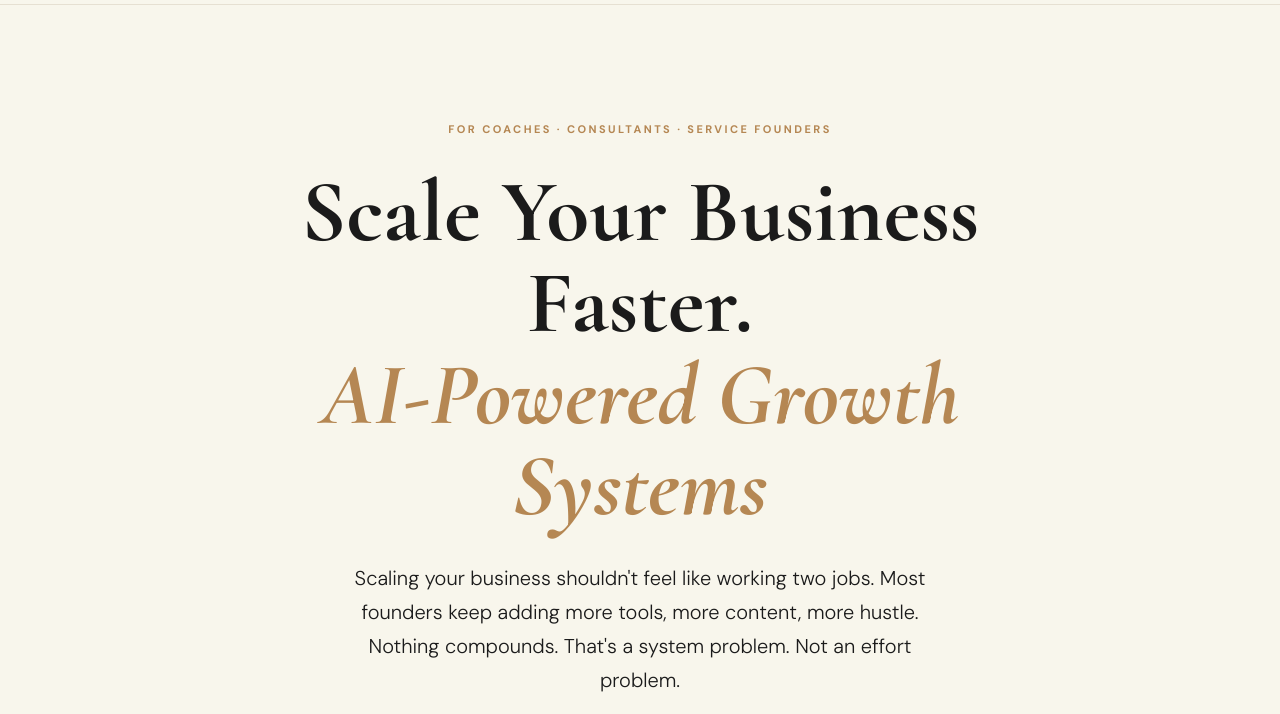
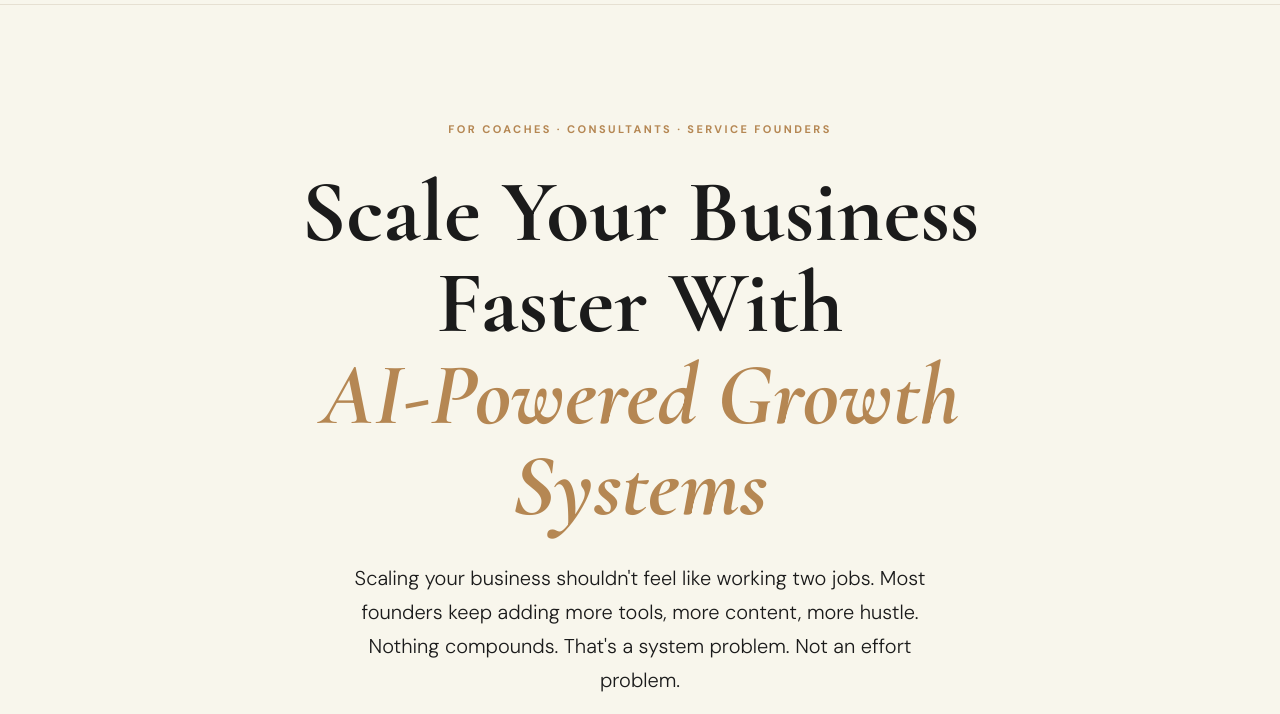
Before and after one commit to DevAbundanceAI/abundance-tribe-website, a plain HTML site: page home/index.html in a window 1280 px wide. Shown: the part 79-793 px from the top of the page. Drawn offline with nearby package versions, Linux system fonts and the light colour scheme.

Commit message:
Fix hero headline line break: 'With' stays on first line
Co-Authored-By: Claude Sonnet 4.6 <noreply@anthropic.com>

```diff
--- a/home/index.html
+++ b/home/index.html
@@ -891,7 +891,7 @@
 <section class="hero">
   <div class="hero-inner">
     <span class="hero-eyebrow">For coaches · consultants · service founders</span>
-    <h1>Scale Your Business Faster.<br><em>AI-Powered Growth Systems</em></h1>
+    <h1>Scale Your Business Faster With<br><em>AI-Powered Growth Systems</em></h1>
     <p class="hero-bridge">Scaling your business shouldn't feel like working two jobs. Most founders keep adding more tools, more content, more hustle. Nothing compounds. That's a system problem. Not an effort problem.</p>
     <p class="hero-sub">Abundance is where service founders build AI-powered Selling Systems that create consistent revenue.</p>
     <div class="hero-actions">
```
